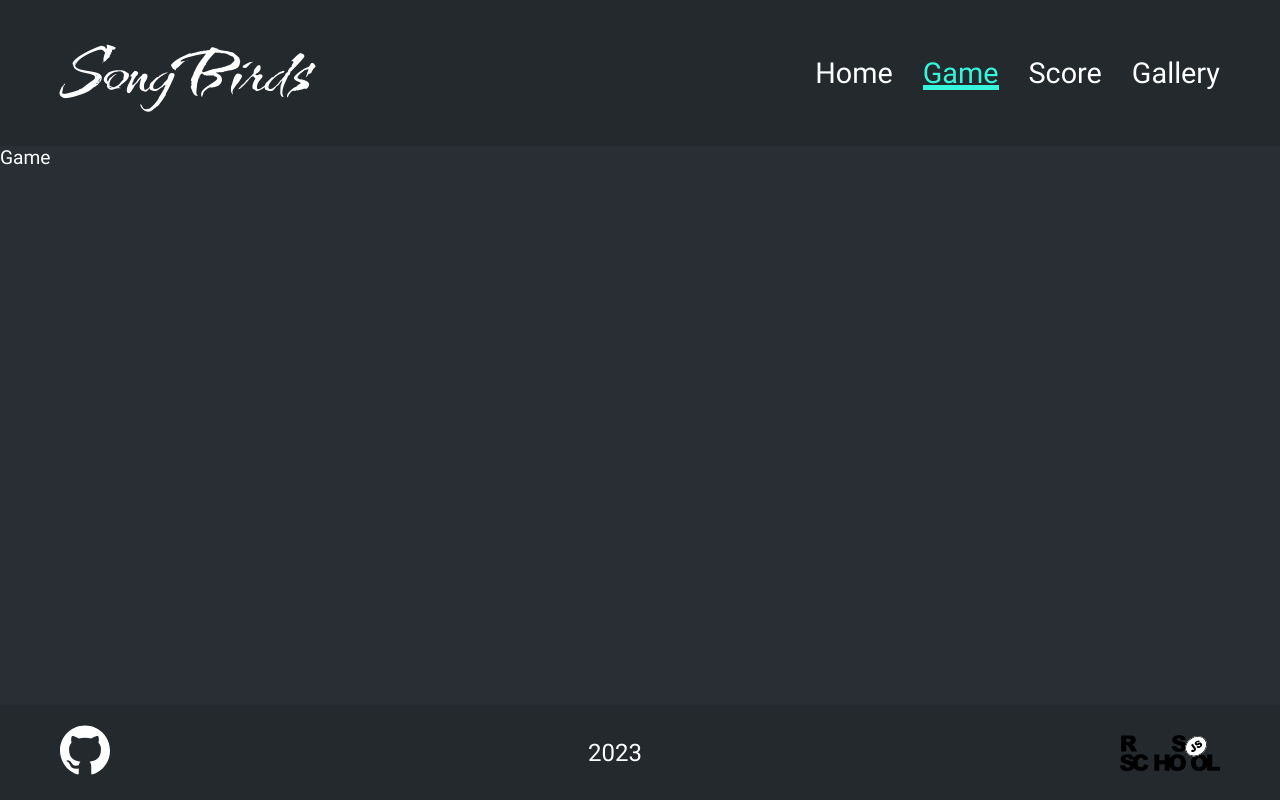
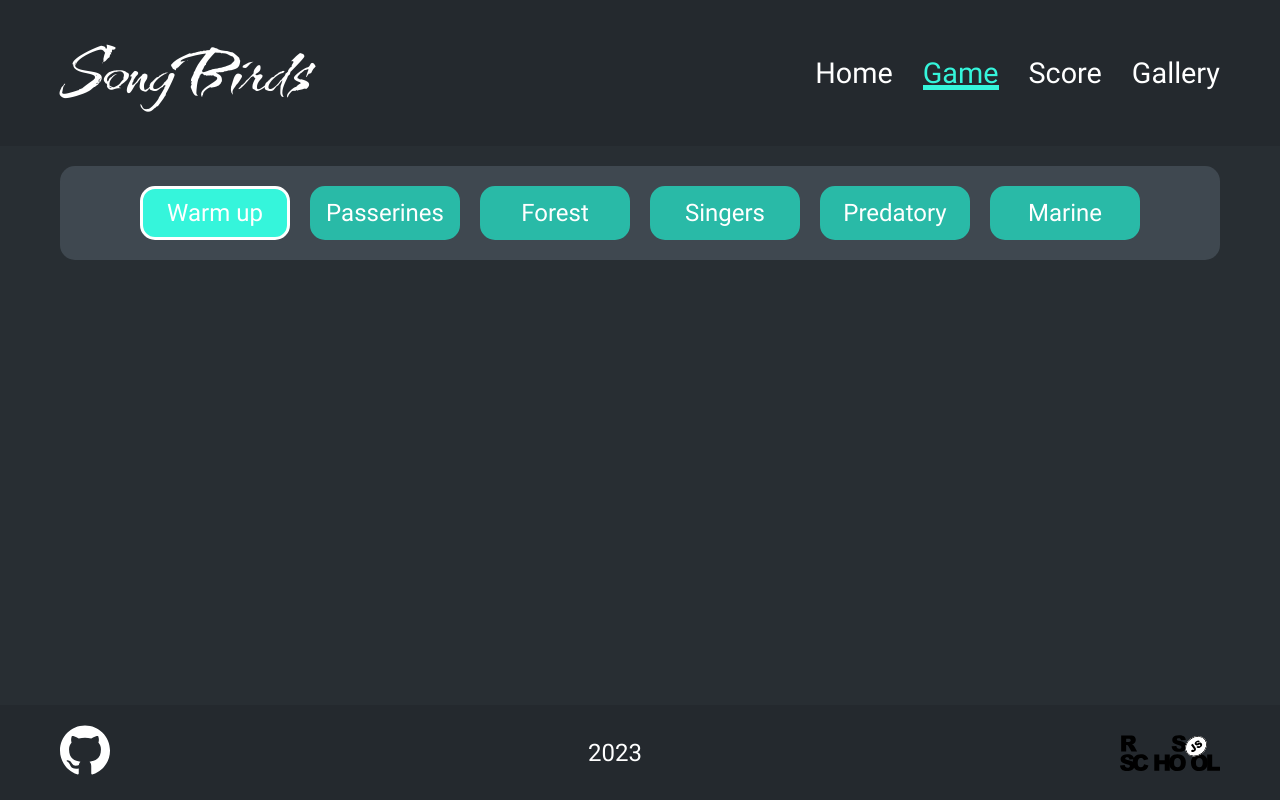
Before and after one commit to EugeneBurkovskiy/Song-Bird, a React (Vite) app: page /game in a window 1280 px wide. Built offline with nearby package versions, Linux system fonts and the light colour scheme.

Commit message:
feat: add options context, categories layout and logic

```diff
--- /dev/null
+++ b/src/components/Buttons/CategoryButton/CategoryButton.module.scss
@@ -0,0 +1,22 @@
+@import "../../../theme/variables";
+
+.category {
+  font-size: 1.5rem;
+  background-color: $buttonColor;
+  color: $fontColor;
+  padding: 10px;
+  width: 150px;
+  transition: all $transitionTime;
+  border-radius: $buttonBorderRadius;
+  border: 3px solid $buttonColor;
+  &:hover {
+    background-color: $buttonHoverColor;
+  }
+  &_active {
+    background-color: $buttonActiveColor;
+    border-color: $fontColor;
+  }
+  &_disable {
+    background-color: $buttonDisableColor;
+  }
+}
--- /dev/null
+++ b/src/components/Buttons/CategoryButton/CategoryButton.tsx
@@ -0,0 +1,23 @@
+import React, { Dispatch, SetStateAction } from 'react';
+import classes from './CategoryButton.module.scss';
+
+export default function CategoryButton({
+  title,
+  active = false,
+  changeMode,
+  ...args
+}: {
+  title: string;
+  changeMode?: Dispatch<SetStateAction<string>>;
+  active?: boolean;
+}) {
+  return (
+    <button
+      className={`${classes.category} ${active && classes.category_active}`}
+      onClick={() => (changeMode ? changeMode(title) : null)}
+      {...args}
+    >
+      {title}
+    </button>
+  );
+}
--- a/src/components/Header/Navigation/Navigation.module.scss
+++ b/src/components/Header/Navigation/Navigation.module.scss
@@ -33,14 +33,14 @@
 }
 
 .active {
-  color: $buttonHoverColor;
+  color: $buttonActiveColor;
   &::before {
     content: "";
     display: block;
     position: absolute;
     bottom: 0;
     height: 5px;
-    background-color: $buttonHoverColor;
+    background-color: $buttonActiveColor;
     animation: underline 0.5s;
     width: 100%;
   }
--- a/src/main.tsx
+++ b/src/main.tsx
@@ -5,9 +5,7 @@ import App from './App';
 import './index.scss';
 
 ReactDOM.createRoot(document.getElementById('root') as HTMLElement).render(
-  <React.StrictMode>
-    <BrowserRouter>
-      <App />
-    </BrowserRouter>
-  </React.StrictMode>
+  <BrowserRouter>
+    <App />
+  </BrowserRouter>
 );
--- /dev/null
+++ b/src/pages/Game/Game.module.scss
@@ -0,0 +1,4 @@
+.game {
+  margin-top: 20px;
+  width: 100%;
+}
--- a/src/pages/Game/Game.tsx
+++ b/src/pages/Game/Game.tsx
@@ -1,5 +1,26 @@
 import React from 'react';
+import GameMode from './GameMode/GameMode';
+import classes from './Game.module.scss';
+import Container from '../../components/Container/Container';
+import OptionsContextProvider from './GameContext/GameContext';
+export interface IBird {
+  id: number;
+  name: string;
+  species: string;
+  category: string;
+  description: string;
+  image: string;
+  audio: string;
+}
 
 export default function Game() {
-  return <div>Game</div>;
+  return (
+    <OptionsContextProvider>
+      <section className={classes.game}>
+        <Container>
+          <GameMode />
+        </Container>
+      </section>
+    </OptionsContextProvider>
+  );
 }
--- /dev/null
+++ b/src/pages/Game/GameContext/GameContext.tsx
@@ -0,0 +1,25 @@
+import React, { useState } from 'react';
+import birdsData from '../../../utils/birds';
+
+export interface IOptionsContext {
+  currentMode: string;
+  modes: string[];
+  setMode?: React.Dispatch<React.SetStateAction<string>>;
+}
+
+export const OptionsContext = React.createContext({
+  currentMode: birdsData[0].category,
+  modes: [...new Set(birdsData.map((item) => item.category))],
+});
+
+export default function OptionsContextProvider({ children }: { children: React.ReactNode }) {
+  const [mode, setMode] = useState(birdsData[0].category);
+
+  const options = {
+    currentMode: mode,
+    modes: [...new Set(birdsData.map((item) => item.category))],
+    setMode: setMode,
+  };
+
+  return <OptionsContext.Provider value={options}>{children}</OptionsContext.Provider>;
+}
--- /dev/null
+++ b/src/pages/Game/GameMode/GameMode.module.scss
@@ -0,0 +1,11 @@
+@import "../../../theme/variables";
+.categories {
+  display: flex;
+  justify-content: center;
+  flex-wrap: wrap;
+  gap: 20px;
+  background-color: $backgroundWindows;
+  padding: 20px;
+  width: 100%;
+  border-radius: $windowBorderRadius;
+}
--- /dev/null
+++ b/src/pages/Game/GameMode/GameMode.tsx
@@ -0,0 +1,19 @@
+import CategoryButton from '../../../components/Buttons/CategoryButton/CategoryButton';
+import React, { useContext } from 'react';
+import classes from '../GameMode/GameMode.module.scss';
+import { IOptionsContext, OptionsContext } from '../GameContext/GameContext';
+
+export default function GameMode() {
+  const options = useContext<IOptionsContext>(OptionsContext);
+  return (
+    <ul className={classes.categories}>
+      {options.modes.map((item) =>
+        item === options.currentMode ? (
+          <CategoryButton active={true} title={item} key={item} />
+        ) : (
+          <CategoryButton changeMode={options.setMode} title={item} key={item} />
+        )
+      )}
+    </ul>
+  );
+}
--- a/src/theme/variables.scss
+++ b/src/theme/variables.scss
@@ -3,6 +3,7 @@ $title-font: "Kolker", sans-serif;
 $buttonColor: #29baa7;
 $buttonHoverColor: #35f5db;
 $buttonDisableColor: #165c52;
+$buttonActiveColor: #35f5db;
 $backgroundColor: #282e33;
 $backgroundWindows: #3f4850;
 $fontColor: #ffffff;
@@ -12,3 +13,6 @@ $burgerbackground: rgb(0, 0, 0, 0.5);
 
 $transitionTime: 0.5s;
 $headerShadow: 0px 87px 233px 0px rgba(0, 0, 0, 0.7);
+
+$buttonBorderRadius: 15px;
+$windowBorderRadius: 15px;
```
